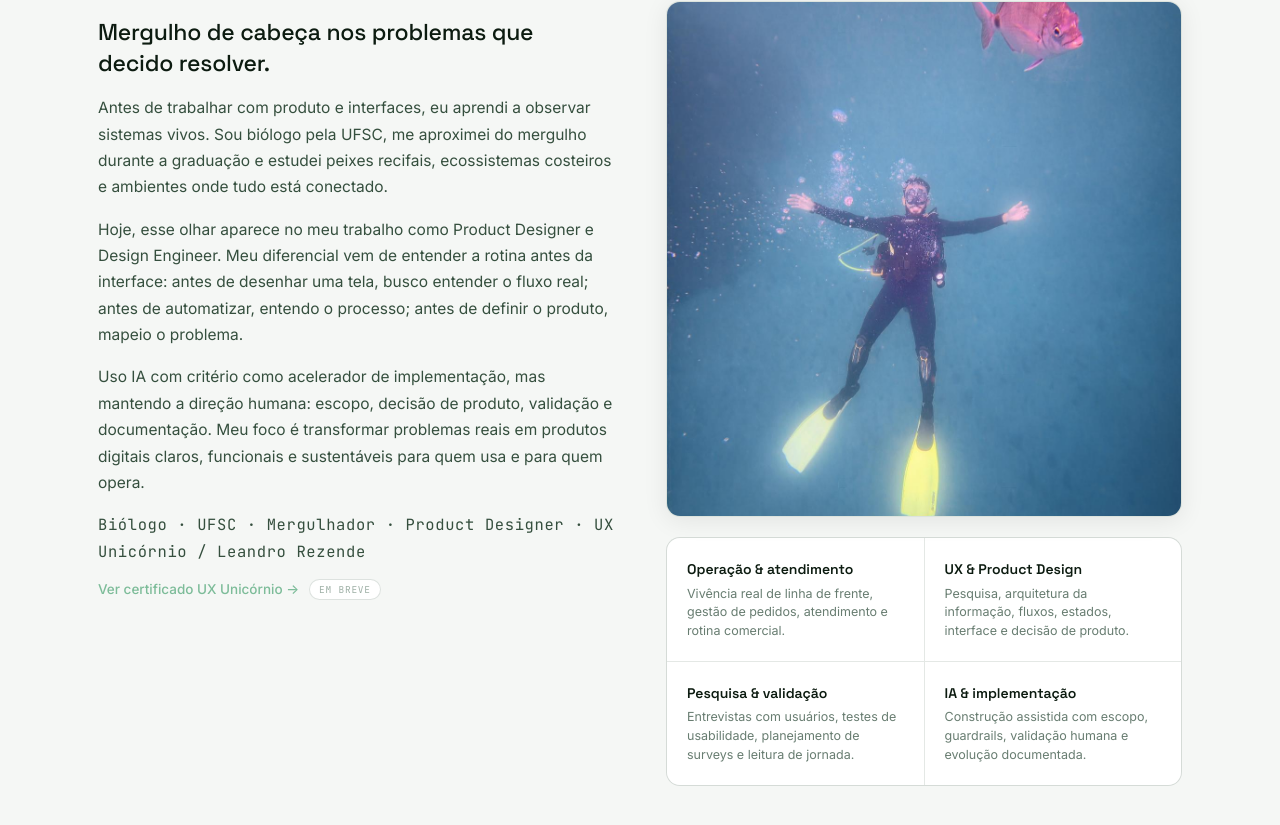
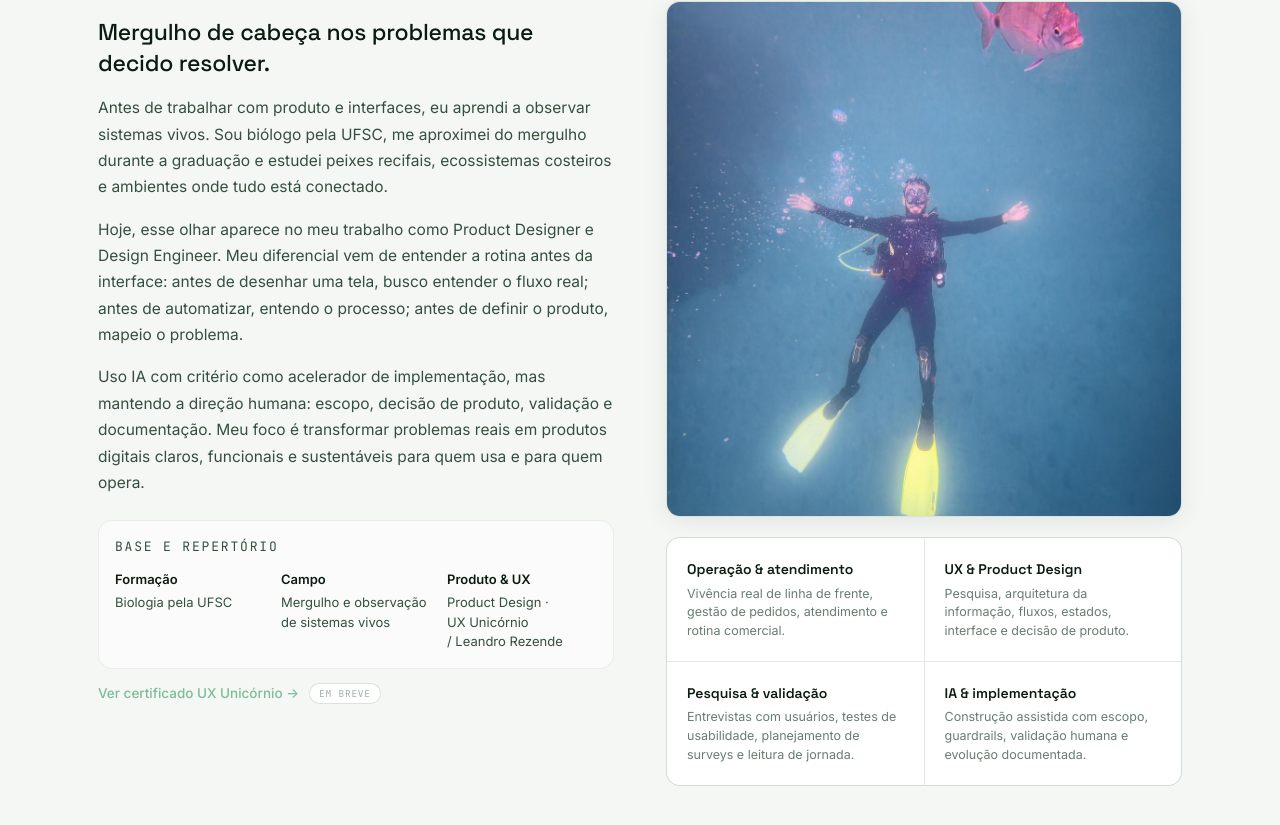
Before and after one commit to Suertesoy/portifolio-lucas-alves-cabral, a plain HTML site: page index.html in a window 1280 px wide. Shown: the part 4091-4916 px from the top of the page. Drawn offline with Linux system fonts and the light colour scheme.

Commit message:
fix: refine Sartec video and about credentials

```diff
--- a/index.html
+++ b/index.html
@@ -359,8 +359,8 @@ section{padding:88px 0;position:relative}
 }
 .img-ph--sartec-site-video video{
   object-fit:cover!important;
-  transform:scale(1.20)!important; /* Zoom/crop to hide the video stream's built-in letterbox bars */
-  transform-origin:center top!important;
+  transform:scale(1.06)!important; /* Soft scale to minimize crop while keeping context */
+  transform-origin:center center!important;
   background:#FFFFFF!important;
 }
 .img-ph::before{
@@ -463,9 +463,44 @@ section{padding:88px 0;position:relative}
   border:1px solid var(--line-strong);border-radius:99px;
   padding:2px 9px;background:var(--bg-elev);
 }
-.about-formacao{
-  font-family:"JetBrains Mono";font-size:11.5px;letter-spacing:.04em;
-  color:var(--muted);margin-top:20px;line-height:1.7;
+.about-credentials {
+  margin-top: 24px;
+  padding: 16px;
+  border: 1px solid var(--line);
+  border-radius: var(--radius);
+  background: rgba(255, 255, 255, 0.52);
+}
+.about-credentials-label {
+  display: block;
+  margin-bottom: 12px;
+  font-family: "JetBrains Mono", monospace;
+  font-size: 11px;
+  letter-spacing: .14em;
+  text-transform: uppercase;
+  color: var(--accent);
+}
+.about-credentials-grid {
+  display: grid;
+  grid-template-columns: repeat(3, 1fr);
+  gap: 16px;
+}
+.about-credentials strong {
+  display: block;
+  margin-bottom: 4px;
+  font-size: 13px;
+  color: var(--text);
+}
+.about-credentials span {
+  display: block;
+  font-size: 13px;
+  line-height: 1.5;
+  color: var(--text-soft);
+}
+@media(max-width:760px){
+  .about-credentials-grid {
+    grid-template-columns: 1fr;
+    gap: 12px;
+  }
 }
 
 /* research note in Processo */
@@ -889,7 +924,23 @@ footer{border-top:1px solid var(--line);padding:44px 0 38px;margin-top:20px}
         <p>Antes de trabalhar com produto e interfaces, eu aprendi a observar sistemas vivos. Sou biólogo pela UFSC, me aproximei do mergulho durante a graduação e estudei peixes recifais, ecossistemas costeiros e ambientes onde tudo está conectado.</p>
         <p>Hoje, esse olhar aparece no meu trabalho como Product Designer e Design Engineer. Meu diferencial vem de entender a rotina antes da interface: antes de desenhar uma tela, busco entender o fluxo real; antes de automatizar, entendo o processo; antes de definir o produto, mapeio o problema.</p>
         <p>Uso IA com critério como acelerador de implementação, mas mantendo a direção humana: escopo, decisão de produto, validação e documentação. Meu foco é transformar problemas reais em produtos digitais claros, funcionais e sustentáveis para quem usa e para quem opera.</p>
-        <p class="about-formacao">Biólogo · UFSC · Mergulhador · Product Designer · UX Unicórnio / Leandro Rezende</p>
+        <div class="about-credentials" aria-label="Base e repertório profissional">
+          <span class="about-credentials-label">Base e repertório</span>
+          <div class="about-credentials-grid">
+            <div>
+              <strong>Formação</strong>
+              <span>Biologia pela UFSC</span>
+            </div>
+            <div>
+              <strong>Campo</strong>
+              <span>Mergulho e observação de sistemas vivos</span>
+            </div>
+            <div>
+              <strong>Produto &amp; UX</strong>
+              <span>Product Design · <span style="white-space: nowrap;">UX Unicórnio</span> / Leandro Rezende</span>
+            </div>
+          </div>
+        </div>
         <div class="cert-link">
           <!-- TODO: substituir href="#" pelo caminho do certificado quando disponível (ex: assets/certificado-ux-unicornio.pdf) -->
           <a class="cert-link-a" href="#" aria-disabled="true">Ver certificado UX Unicórnio →</a>
```
